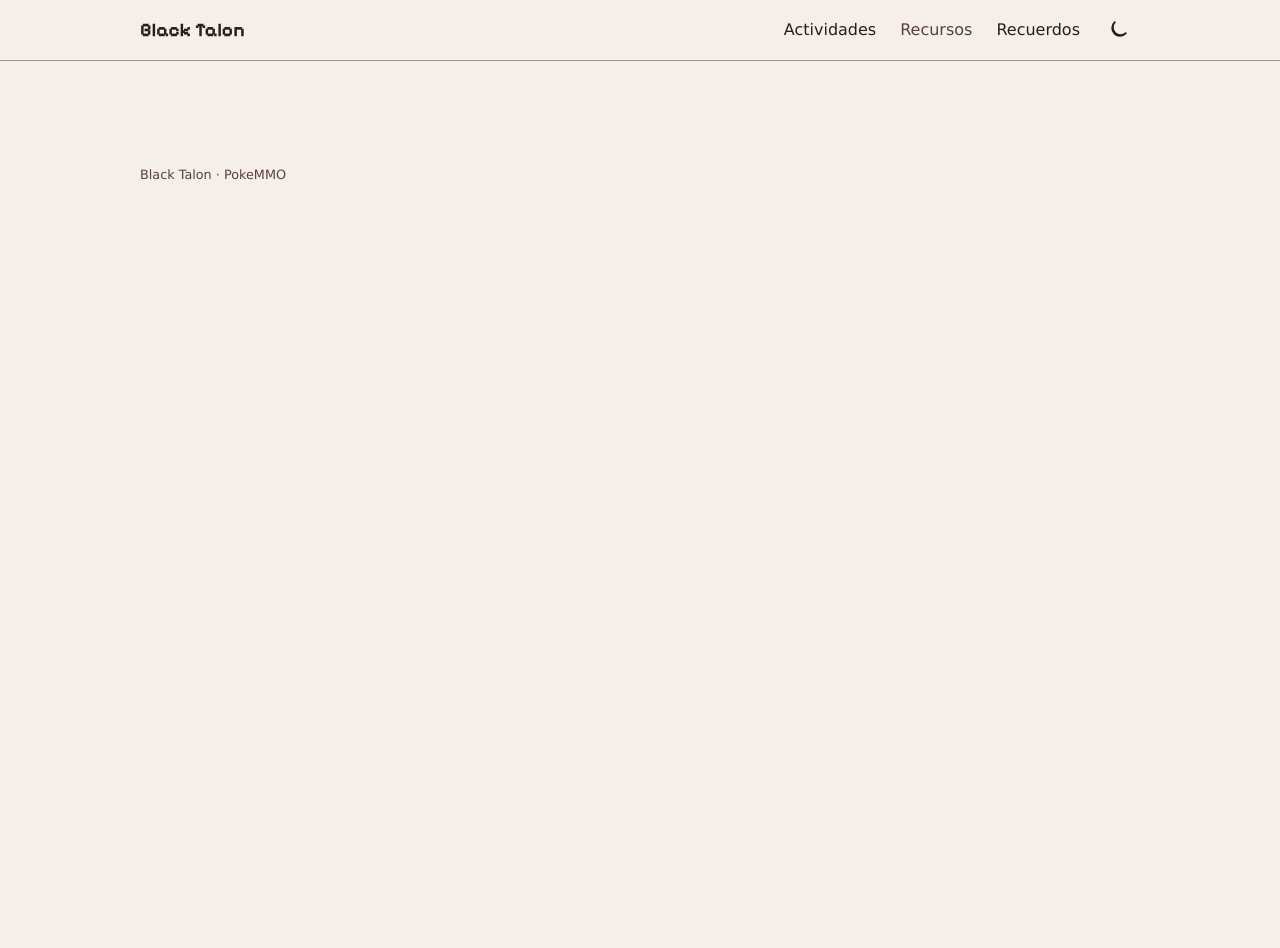
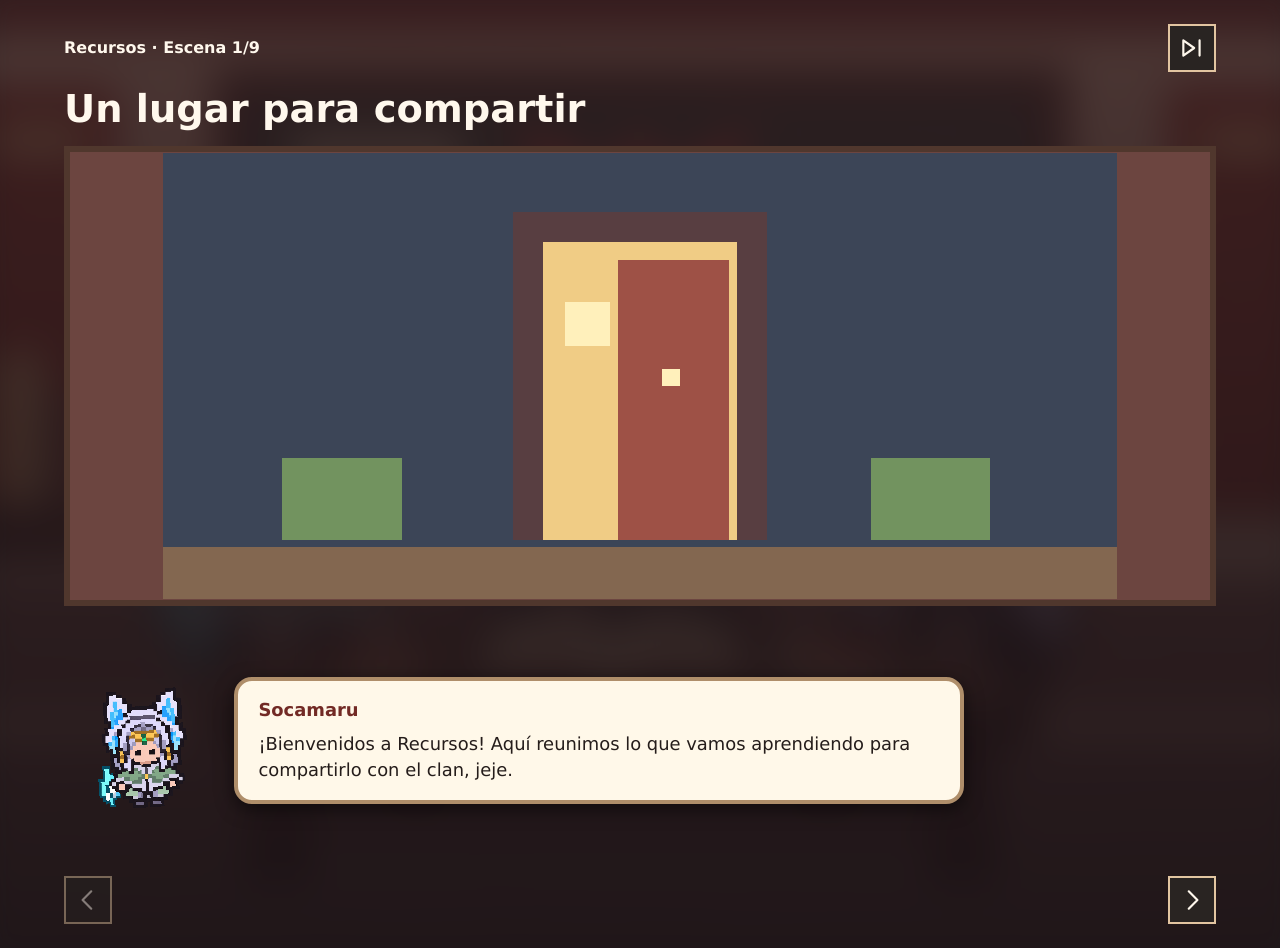
Before and after one commit to OscarDevCPP/mmoclanpage, an Angular app: page /recursos in a window 1280 px wide. Before the commit this address led to /. Before the commit the page ends 800 px from the top, so only its background shows below. Built offline with nearby package versions, Linux system fonts and the light colour scheme.

Commit message:
Añade presentación cinematográfica de Recursos

```diff
--- a/src/app/app.html
+++ b/src/app/app.html
@@ -5,7 +5,7 @@
     <a class="wordmark" routerLink="/" aria-label="Black Talon, ir al inicio">Black Talon</a>
     <nav id="section-navigation" class="section-nav" [class.is-open]="navigationOpen()" aria-label="Secciones principales">
       <a routerLink="/actividades" (click)="closeNavigation()" [attr.aria-current]="currentPath.startsWith('/actividades') ? 'page' : null">Actividades</a>
-      <span aria-disabled="true">Recursos</span>
+      <a routerLink="/recursos" (click)="closeNavigation()" [attr.aria-current]="currentPath === '/recursos' ? 'page' : null">Recursos</a>
       <a routerLink="/recuerdos" (click)="closeNavigation()" [attr.aria-current]="currentPath === '/recuerdos' ? 'page' : null">Recuerdos</a>
     </nav>
     <button class="theme-toggle" type="button" [attr.aria-label]="activeTheme() === 'light' ? 'Cambiar a tema oscuro' : 'Cambiar a tema claro'" [attr.title]="activeTheme() === 'light' ? 'Cambiar a tema oscuro' : 'Cambiar a tema claro'" (click)="setTheme(activeTheme() === 'light' ? 'dark' : 'light')">
--- a/src/app/app.routes.ts
+++ b/src/app/app.routes.ts
@@ -3,6 +3,7 @@ import { Home } from './home';
 
 export const routes: Routes = [
   { path: '', component: Home, title: 'Black Talon', pathMatch: 'full' },
+  { path: 'recursos', title: 'Recursos · Black Talon', loadComponent: () => import('./resources').then(m => m.Resources) },
   { path: 'recuerdos', title: 'Recuerdos · Black Talon', loadComponent: () => import('./memories').then(m => m.Memories) },
   { path: 'actividades', title: 'Actividades · Black Talon', loadComponent: () => import('./activities').then(m => m.Activities) },
   { path: 'actividades/eventos-semanales', title: 'Eventos semanales · Black Talon', loadComponent: () => import('./events').then(m => m.Events) },
--- /dev/null
+++ b/src/app/resources.css
@@ -0,0 +1,6 @@
+.academy-art { position: relative; overflow: hidden; background: #6c4540; border: 6px solid #50372d; height: clamp(300px, 36vw, 460px); }
+.academy-art img { display: block; width: 100%; height: 100%; object-fit: contain; image-rendering: pixelated; }
+.atmosphere { background: linear-gradient(#281719c9,#171013ec), url('../../public/activities/red-wings-academy.png') center / cover; }
+.resource-list { max-width: 65ch; margin: 2.5rem 0; }
+.resource-list h2 { margin-bottom: 1rem; }
+.resource-list ul { margin: 1rem 0; padding-left: 1.5rem; line-height: 2; }
--- /dev/null
+++ b/src/app/resources.html
@@ -0,0 +1,17 @@
+@if (!guide()) {
+  <div class="cinematic">
+    <div class="atmosphere" aria-hidden="true"></div>
+    <div class="cinema-content">
+      <div class="cinema-top"><p>Recursos · Escena {{ index() + 1 }}/{{ scenes.length }}</p><button class="icon-button" type="button" aria-label="Saltar a Recursos" title="Saltar a Recursos" data-tooltip="Saltar a Recursos" (click)="finish()"><svg viewBox="0 0 24 24" aria-hidden="true"><path d="M4 5l10 7-10 7zM19 5v14"/></svg></button></div>
+      <h2 tabindex="-1">{{ scenes[index()].title }}</h2>
+      <div class="scene-stage" [attr.data-scene]="index()"><div class="cinema-art"><div class="academy-art"><img [ngSrc]="scenes[index()].image" alt="" fill priority></div></div></div>
+      <div class="dialogue" [attr.data-scene]="index()"><img [ngSrc]="'admins/' + scenes[index()].speaker + '.png'" width="320" height="480" priority alt=""><div class="bubble"><strong>{{ scenes[index()].speaker }}</strong><p>{{ scenes[index()].text }}</p></div></div>
+      <div class="cinema-controls"><button class="icon-button" type="button" aria-label="Anterior" title="Anterior" data-tooltip="Anterior" (click)="step(-1)" [disabled]="index() === 0"><svg viewBox="0 0 24 24" aria-hidden="true"><path d="M15 4l-8 8 8 8"/></svg></button><button class="icon-button" type="button" [attr.aria-label]="index() === scenes.length - 1 ? 'Ir a Recursos' : 'Siguiente'" [attr.title]="index() === scenes.length - 1 ? 'Ir a Recursos' : 'Siguiente'" [attr.data-tooltip]="index() === scenes.length - 1 ? 'Ir a Recursos' : 'Siguiente'" (click)="step(1)"><svg viewBox="0 0 24 24" aria-hidden="true">@if (index() === scenes.length - 1) { <path d="M4 12l5 5L20 5"/> } @else { <path d="M9 4l8 8-8 8"/> }</svg></button></div>
+    </div>
+  </div>
+} @else {
+  <nav aria-label="Navegación"><a routerLink="/">Inicio</a> / Recursos</nav>
+  <header class="intro"><h1 tabindex="-1">Recursos</h1><p>Un espacio para reunir guías y experiencias de PokeMMO.</p></header>
+  <button class="icon-button replay" type="button" aria-label="Volver a ver la presentación" title="Volver a ver la presentación" data-tooltip="Volver a ver la presentación" (click)="replay()"><svg viewBox="0 0 24 24" aria-hidden="true"><rect x="3" y="8" width="13" height="11" rx="1"/><path d="M16 11l5-3v11l-5-3z"/><circle cx="7" cy="5" r="2"/><circle cx="13" cy="5" r="2"/></svg></button>
+  <section class="resource-list" aria-labelledby="categorias"><h2 id="categorias">Categorías</h2><p>Este espacio está en preparación; todavía no hay guías ni recursos publicados aquí.</p><ul><li>Guías de PvP</li><li>Guías de PvE</li><li>Eventos del juego</li></ul></section>
+}
--- /dev/null
+++ b/src/app/resources.ts
@@ -0,0 +1,67 @@
+import { afterNextRender, Component, DestroyRef, ElementRef, inject, signal } from '@angular/core';
+import { NgOptimizedImage } from '@angular/common';
+import { RouterLink } from '@angular/router';
+import { PresentationState } from './presentation-state';
+
+const KEY = 'black-talon.resources.presentation.v1';
+
+@Component({
+  selector: 'app-resources',
+  host: { '(window:keydown)': 'onKey($event)' },
+  imports: [RouterLink, NgOptimizedImage],
+  templateUrl: './resources.html',
+  styleUrls: ['./missions.css', './mission-guide.css', './resources.css'],
+})
+export class Resources {
+  private readonly presentation = inject(PresentationState);
+  private readonly host = inject<ElementRef<HTMLElement>>(ElementRef).nativeElement;
+  private readonly destroyRef = inject(DestroyRef);
+  readonly guide = signal(false);
+  readonly index = signal(0);
+  readonly scenes = [
+    { title: 'Un lugar para compartir', image: 'academy/bienvenida.svg', speaker: 'Socamaru', text: '¡Bienvenidos a Recursos! Aquí reunimos lo que vamos aprendiendo para compartirlo con el clan, jeje.' },
+    { title: 'Una duda', image: 'academy/temas.svg', speaker: 'GhostyFly', text: '¿Y qué podemos encontrar aquí? 😁' },
+    { title: 'Entre combates y aventuras', image: 'academy/temas.svg', speaker: 'Socamaru', text: 'La idea es reunir guías de PvP y PvE, y recursos sobre eventos del juego. Así será más fácil encontrar lo que buscamos.' },
+    { title: 'Por dónde empezar', image: 'academy/socamaru.svg', speaker: 'Weonaso', text: '¿Y si tengo dudas para avanzar en PvE?' },
+    { title: 'Explorar juntos', image: 'academy/socamaru.svg', speaker: 'Socamaru', text: 'Puedo compartir lo que sé de PvE. Preguntar antes también ahorra unas cuantas vueltas, jeje.' },
+    { title: 'Preparar la jugada', image: 'academy/huron.svg', speaker: 'HuronVNLZ', text: 'Yo puedo aportar tanto en PvP como en PvE. Si algo no sale, lo revisamos y probamos otra vez.' },
+    { title: 'La revancha', image: 'academy/maykelsito.svg', speaker: 'maykelsito', text: 'Y para PvP, aquí estoy, causa. A ver si la chama se anima a otra partida.' },
+    { title: 'Seguimos aprendiendo', image: 'academy/huron.svg', speaker: 'HuronVNLZ', text: 'Me animo. Después vemos quién pide la revancha. 👊' },
+    { title: 'Un espacio abierto', image: 'academy/ensenar.svg', speaker: 'Socamaru', text: 'Hay muchas experiencias que compartir, no solo las nuestras. Por ahora este espacio está preparándose; todavía no hay guías aquí.' },
+  ];
+  constructor() {
+    this.presentation.active.set(true);
+    afterNextRender(() => {
+      try { if (localStorage.getItem(KEY) === 'seen') { this.guide.set(true); this.presentation.active.set(false); } } catch { /* presentation remains available */ }
+    });
+    this.destroyRef.onDestroy(() => this.presentation.active.set(false));
+  }
+  private focus(selector: string) {
+    setTimeout(() => {
+      if (this.destroyRef.destroyed) return;
+      const element = this.host.querySelector<HTMLElement>(selector);
+      if (!element) return;
+      element.focus({ preventScroll: true });
+      const offset = (document.querySelector('.site-header')?.getBoundingClientRect().height ?? 60) + 16;
+      const top = element.getBoundingClientRect().top;
+      if (top < offset || top > window.innerHeight - element.offsetHeight) window.scrollTo({ top: window.scrollY + top - offset, behavior: 'instant' });
+    });
+  }
+  step(delta: number) {
+    const next = this.index() + delta;
+    if (next >= this.scenes.length) { this.finish(); return; }
+    if (next < 0) return;
+    this.index.set(next); this.focus('.cinematic h2');
+  }
+  finish() {
+    try { localStorage.setItem(KEY, 'seen'); } catch { /* retain state in this view */ }
+    this.guide.set(true); this.presentation.active.set(false); this.focus('.intro h1');
+  }
+  replay() { this.index.set(0); this.guide.set(false); this.presentation.active.set(true); this.focus('.cinematic h2'); }
+  onKey(event: KeyboardEvent) {
+    if (this.guide() || event.repeat || event.altKey || event.ctrlKey || event.metaKey || event.shiftKey || event.defaultPrevented) return;
+    const target = event.target instanceof HTMLElement ? event.target : null;
+    if (target?.isContentEditable || target?.closest('input, textarea, select, [contenteditable]:not([contenteditable="false"])')) return;
+    if (event.key === 'ArrowRight' || event.key === 'ArrowLeft') { event.preventDefault(); this.step(event.key === 'ArrowRight' ? 1 : -1); }
+  }
+}
```
Also changed, not shown: 2 other files (tests, documents, lock files or other folders).
